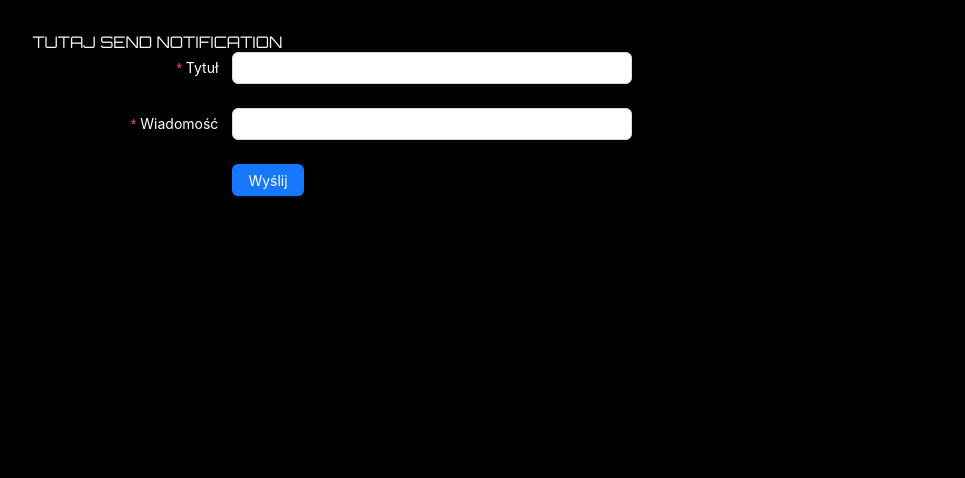
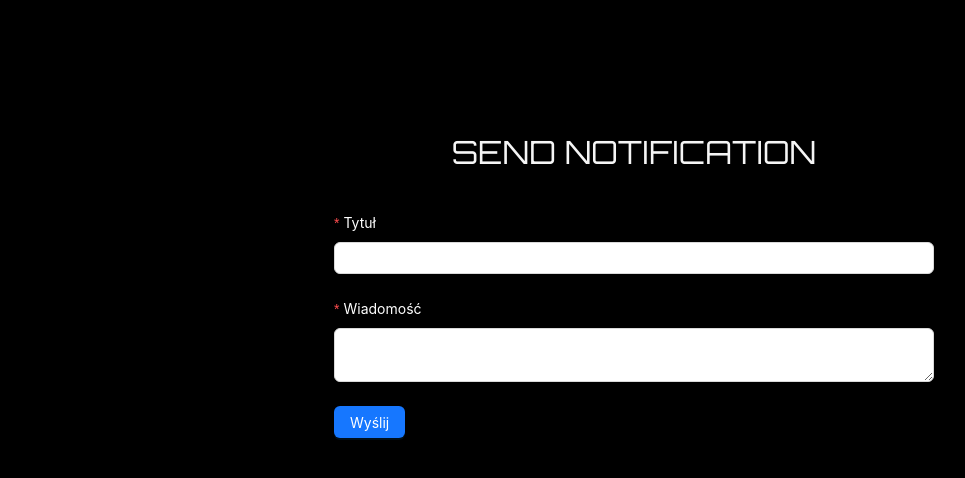
Before and after one commit to mateusz-stelmasiak/Website-WebPushNotifications, a React (Create React App) app: page /send in a window 1280 px wide. Shown: the top 478 px of the page, without its empty margins (6-971 px from the left). Built offline with nearby package versions, Linux system fonts and the light colour scheme.

Commit message:
send page

```diff
--- a/src/pages/sendNotification.js
+++ b/src/pages/sendNotification.js
@@ -1,7 +1,8 @@
 import React from 'react';
-import { Button, Checkbox, Form, Input } from 'antd';
+import {Button, Checkbox, Form, Input} from 'antd';
+import TextArea from "antd/es/input/TextArea";
 
-export default function SendNotification(){
+export default function SendNotification() {
 
     const onFinish = (values) => {
         console.log('Success:', values);
@@ -13,40 +14,38 @@ export default function SendNotification(){
 
 
     return <div>
-        TUTAJ SEND NOTIFICATION
+        <div style={{fontSize:32,textAlign:"center",marginBottom:40, marginTop:100}}>SEND NOTIFICATION</div>
             <Form
+                layout={"vertical"}
                 name="basic"
-            labelCol={{ span: 8 }}
-            wrapperCol={{ span: 16 }}
-            style={{ maxWidth: 600 }}
-            initialValues={{ remember: true }}
+                style={{maxWidth: 600, marginLeft:"auto",marginRight:"auto"}}
+                initialValues={{remember: true}}
                 onFinish={onFinish}
                 onFinishFailed={onFinishFailed}
                 autoComplete="off"
             >
                 <Form.Item
-                style={{color:"white"}}
-                label={<label style={{ color: "white" }}>Tytuł</label>}
+                    style={{color: "white"}}
+                    label={<label style={{color: "white"}}>Tytuł</label>}
                     name="title"
-                rules={[{ required: true, message: 'tytuł nie może być pusty' }]}
+                    rules={[{required: true, message: 'tytuł nie może być pusty'}]}
                 >
-                <Input />
+                    <Input/>
                 </Form.Item>
 
                 <Form.Item
-                label={<label style={{ color: "white" }}>Wiadomość</label>}
+                    label={<label style={{color: "white"}}>Wiadomość</label>}
                     name="body"
-                rules={[{ required: true, message: 'wiadomość nie może być pusta' }]}
+                    rules={[{required: true, message: 'wiadomość nie może być pusta'}]}
                 >
-                <Input />
+                    <TextArea/>
                 </Form.Item>
 
-            <Form.Item wrapperCol={{ offset: 8, span: 16 }}>
+                <Form.Item>
                     <Button type="primary" htmlType="submit">
                         Wyślij
                     </Button>
                 </Form.Item>
             </Form>
-
     </div>
 }
```
Lines whose indentation alone changed are shown as unchanged.
